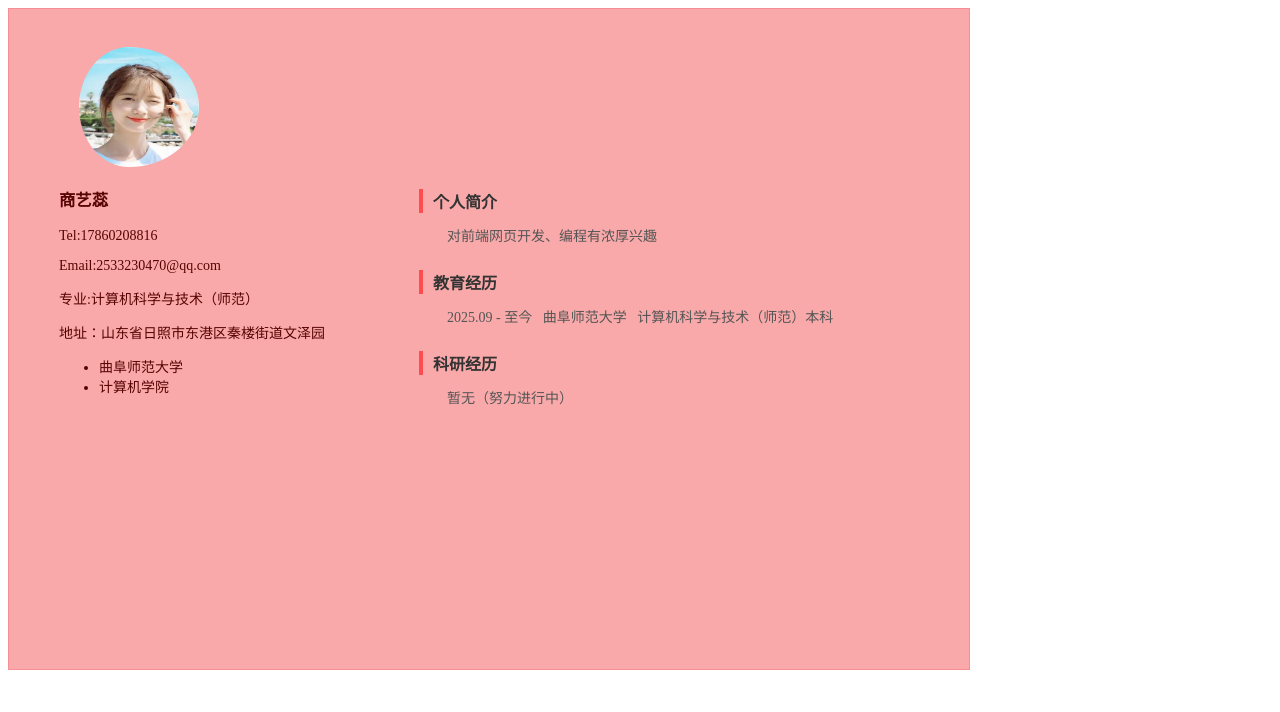
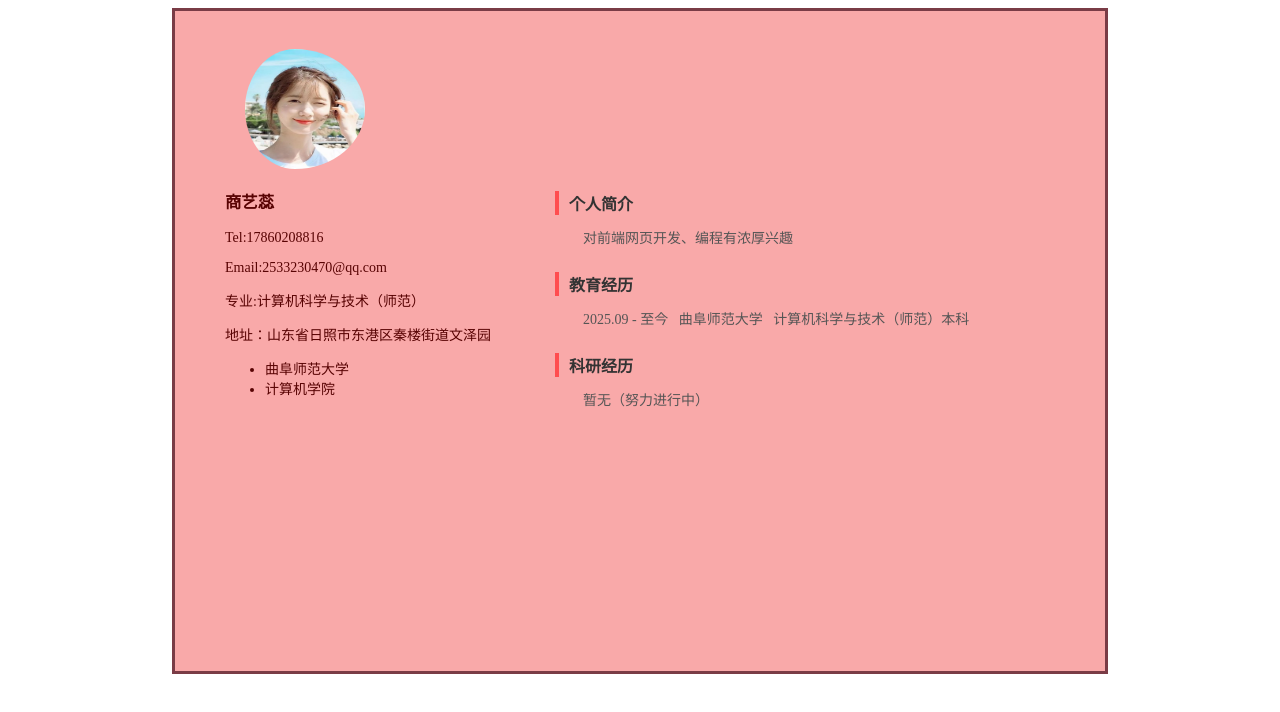
Before and after one commit to S-123-cloud/S-123-cloud.github.io, a plain HTML site: page index.html in a window 1280 px wide. Drawn offline with Linux system fonts and the light colour scheme.

Commit message:
Update index.html

```diff
--- a/index.html
+++ b/index.html
@@ -4,12 +4,13 @@
     <meta charset="UTF-8">
     <style>
         .card{
-            width:900px;
+            width:870px;
             height:600px;
             background:rgb(249, 169, 169);
             border:1px solid rgba(237, 43, 75, 0.216);
+            border:3px solid #7a3c46;
             padding:30px;
-            margin:0 auro;
+            margin:0 auto;
             overflow:hidden;
         }
         .left{
```
